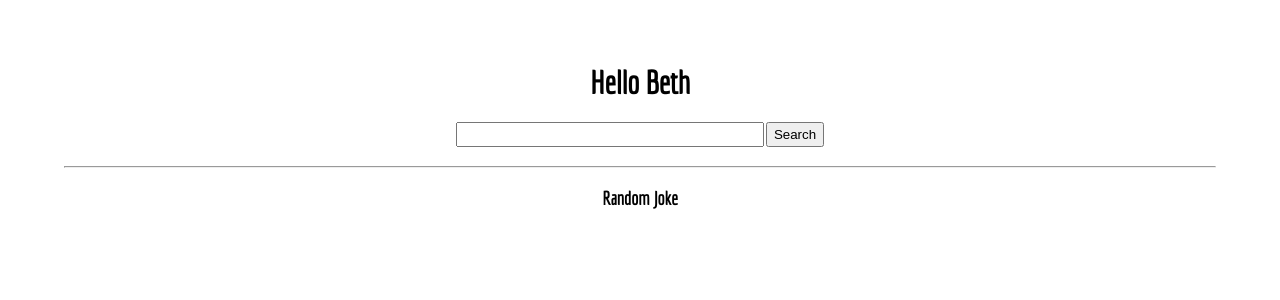
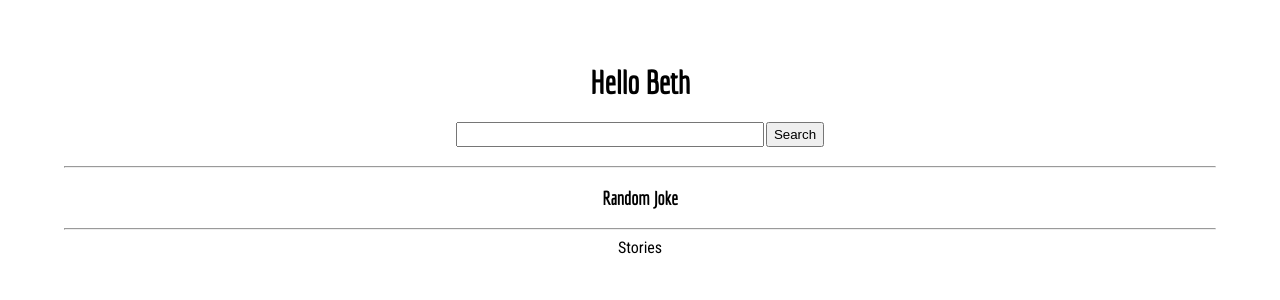
Before and after one commit to BethWProjects/home, a React (Create React App) app: page / in a window 1280 px wide. Shown: the top 300 px of the page. Built offline with nearby package versions, Linux system fonts and the light colour scheme; no server answers.

Commit message:
Added Stories component to add top stories endpoint to a new section

```diff
--- a/src/App.js
+++ b/src/App.js
@@ -1,6 +1,7 @@
 import './index.css';
 import { useState } from 'react';
 import Joke from './Joke';
+import Stories from './Stories';
 
 function App() {
 
@@ -45,6 +46,8 @@ function App() {
       </div>
       <hr />
       <Joke />
+      <hr />
+      <Stories />
     </div>
   );
 }
--- /dev/null
+++ b/src/Stories.js
@@ -0,0 +1,16 @@
+import React, { useEffect, useState } from 'react'
+
+function Stories() {
+
+    useEffect(() => {
+        fetch('https://news-proxy-230704.appspot.com/topstories')
+            .then(response => response.json())
+            .then(json => console.log(json))
+    })
+
+    return(
+        <div>Stories</div>
+    )
+}
+
+export default Stories
```
